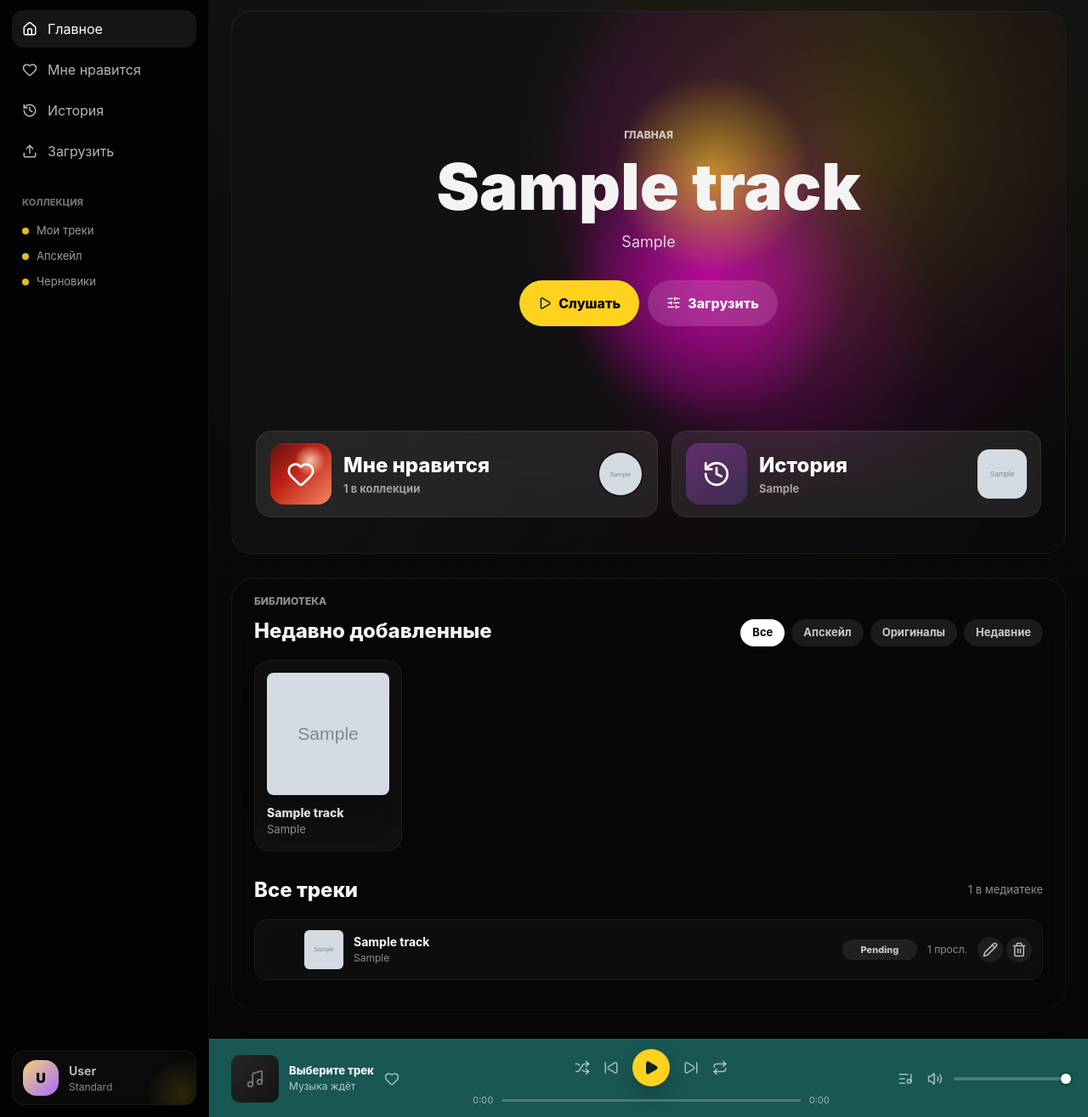
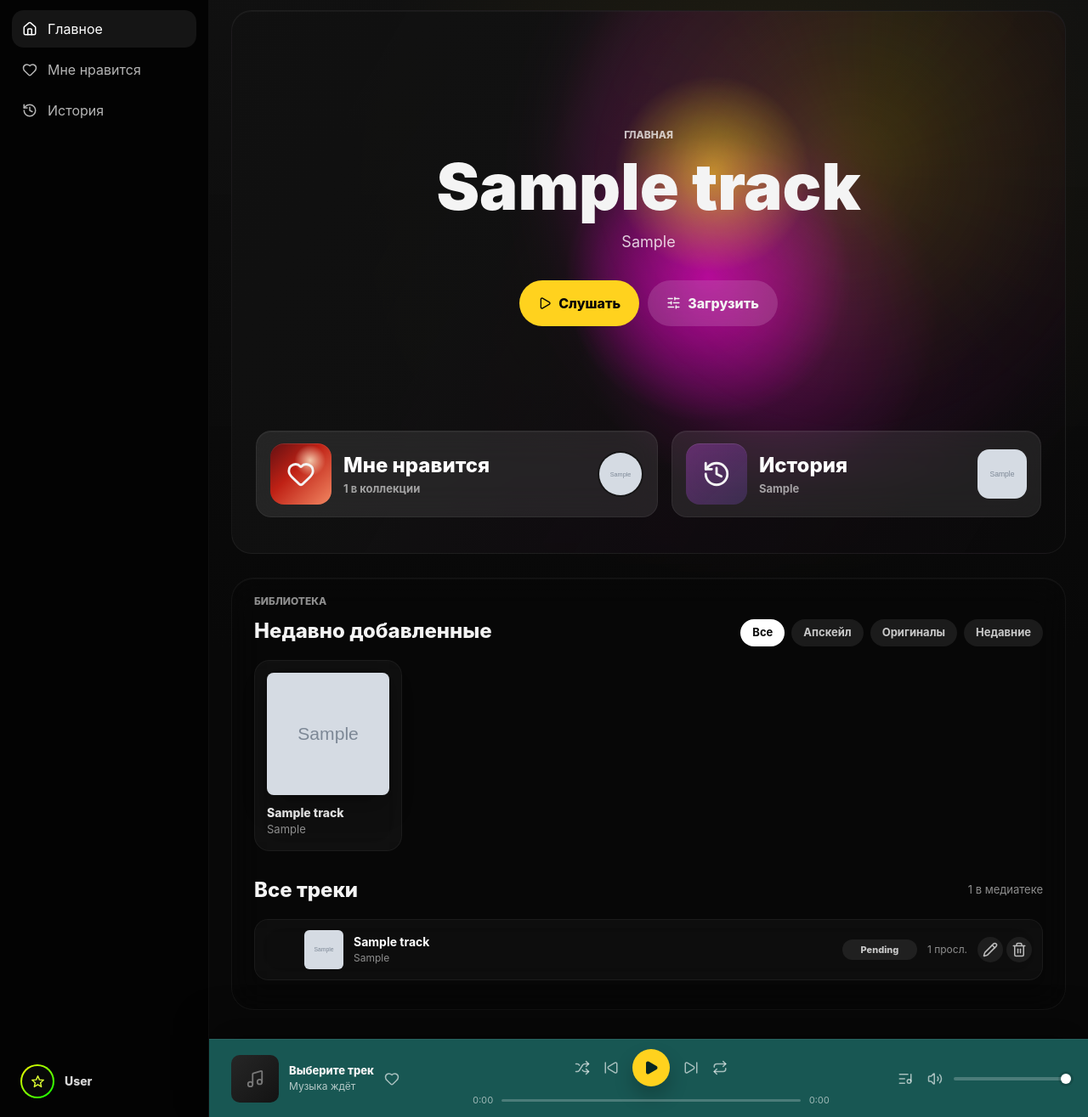
Before and after one commit to Lotargo/sonata-music, a Django app: page / in a window 1280 px wide. Shown: the part 66-1381 px from the top of the page at 85% size. Run offline with Django 5.2, Linux system fonts and the light colour scheme; tables that the repository leaves empty hold one stand-in row (values such as "Sample post"); grey boxes marked "Sample" are stand-in pictures; some libraries are stand-ins or nearby versions.

Commit message:
Polish sidebar profile

```diff
--- a/music/static/music/css/modules/sidebar.css
+++ b/music/static/music/css/modules/sidebar.css
@@ -38,8 +38,7 @@
     gap: 4px;
 }
 
-.sidebar-link,
-.profile-entry {
+.sidebar-link {
     display: flex;
     align-items: center;
     gap: 12px;
@@ -55,74 +54,73 @@
 }
 
 .sidebar-link:hover,
-.sidebar-link.is-active,
-.profile-entry:hover,
-.profile-entry.is-active {
+.sidebar-link.is-active {
     background: rgba(255, 255, 255, .07);
     color: #fff;
 }
 
-.sidebar-link svg,
-.profile-entry svg {
+.sidebar-link svg {
     width: 18px;
     height: 18px;
     flex: 0 0 auto;
 }
 
-.sidebar-section {
-    margin-top: 30px;
-    padding: 0 12px;
+.profile-entry {
+    display: flex;
+    align-items: center;
+    gap: 12px;
+    margin-top: auto;
+    position: relative;
+    min-height: 52px;
+    padding: 8px 10px;
+    border-radius: 999px;
+    color: rgba(255, 255, 255, .84);
+    text-decoration: none;
+    transition: color .16s ease, background .16s ease;
 }
 
-.sidebar-label {
-    margin-bottom: 10px;
-    color: #6f6f6f;
-    font-size: 11px;
-    font-weight: 800;
-    text-transform: uppercase;
-}
-
-.playlist-dot {
-    display: flex;
-    align-items: center;
-    gap: 9px;
-    min-height: 30px;
-    color: #9a9a9a;
-    font-size: 13px;
-}
-
-.playlist-dot span {
-    width: 8px;
-    height: 8px;
-    border-radius: 50%;
-    background: var(--yellow);
-    opacity: .9;
-}
-
-.profile-entry {
-    margin-top: auto;
-    position: relative;
-    min-height: 64px;
-    padding: 10px 12px;
-    border: 1px solid rgba(255, 255, 255, .06);
-    background: rgba(255, 255, 255, .03);
-    overflow: hidden;
+.profile-entry:hover,
+.profile-entry.is-active {
+    background: rgba(255, 255, 255, .035);
+    color: #fff;
 }
 
 .profile-avatar {
     display: grid;
     place-items: center;
     flex: 0 0 auto;
-    border-radius: 16px;
-    background: linear-gradient(135deg, #f2d379, #a76cff);
-    color: #090909;
-    font-weight: 900;
-    width: 42px;
-    height: 42px;
+    width: 40px;
+    height: 40px;
+    border-radius: 50%;
+    background:
+        linear-gradient(#080808, #080808) padding-box,
+        linear-gradient(135deg, #ffff00, #00ff00) border-box;
+    border: 2px solid transparent;
+    color: #dfff32;
+}
+
+.profile-avatar svg {
+    width: 19px;
+    height: 19px;
+    fill: none;
+    stroke: currentColor;
+    stroke-width: 2.4;
+    stroke-linejoin: round;
+}
+
+.profile-avatar path {
+    fill: rgba(255, 255, 255, .03);
+    stroke: currentColor;
+}
+
+.profile-copy {
+    display: grid;
+    gap: 4px;
+    min-width: 0;
 }
 
 .profile-name,
-.profile-plan {
+.profile-pro {
     display: block;
     overflow: hidden;
     text-overflow: ellipsis;
@@ -131,21 +129,29 @@
 
 .profile-name {
     font-size: 14px;
-    font-weight: 750;
+    font-weight: 780;
+    line-height: 1.1;
 }
 
-.profile-plan {
-    color: rgba(255, 255, 255, .52);
-    font-size: 12px;
+.profile-pro {
+    display: inline-flex;
+    align-items: center;
+    gap: 5px;
+    width: fit-content;
+    max-width: 100%;
+    padding: 2px 8px 2px 6px;
+    border-radius: 999px;
+    background: linear-gradient(135deg, rgba(255, 255, 0, .18), rgba(0, 255, 0, .13));
+    color: #efffd1;
+    font-size: 11px;
+    font-weight: 850;
+    line-height: 1.2;
 }
 
-.profile-glow {
-    position: absolute;
-    inset: auto -30px -34px auto;
-    width: 92px;
-    height: 92px;
+.profile-pro-mark {
+    width: 7px;
+    height: 7px;
     border-radius: 50%;
-    background: radial-gradient(circle, rgba(255, 214, 0, .22), transparent 64%);
-    opacity: .65;
-    pointer-events: none;
+    background: linear-gradient(135deg, #ffff00, #00ff00);
+    box-shadow: 0 0 10px rgba(127, 255, 0, .38);
 }
--- a/music/static/music/css/style.css
+++ b/music/static/music/css/style.css
@@ -1,7 +1,7 @@
 @import url("modules/variables.css");
 @import url("modules/base.css");
 @import url("modules/layout.css");
-@import url("modules/sidebar.css");
+@import url("modules/sidebar.css?v=5");
 @import url("modules/hero.css");
 @import url("modules/home.css?v=4");
 @import url("modules/buttons.css");
--- a/music/templates/music/base.html
+++ b/music/templates/music/base.html
@@ -10,7 +10,7 @@
     <script src="https://unpkg.com/wavesurfer.js@7"></script>
     <script src="https://unpkg.com/lucide@latest"></script>
 
-    <link rel="stylesheet" href="{% static 'music/css/style.css' %}?v=4">
+    <link rel="stylesheet" href="{% static 'music/css/style.css' %}?v=5">
     <script>
         tailwind.config = {
             darkMode: 'class',
@@ -66,25 +66,23 @@
                 <a href="{% url 'history' %}" class="sidebar-link {% if request.resolver_match.url_name == 'history' %}is-active{% endif %}">
                     <i data-lucide="history"></i><span>История</span>
                 </a>
-                <button type="button" onclick="openUploadModal()" class="sidebar-link">
-                    <i data-lucide="upload"></i><span>Загрузить</span>
-                </button>
             </nav>
 
-            <div class="sidebar-section">
-                <p class="sidebar-label">Коллекция</p>
-                <div class="playlist-dot"><span></span> Мои треки</div>
-                <div class="playlist-dot"><span></span> Апскейл</div>
-                <div class="playlist-dot"><span></span> Черновики</div>
-            </div>
-
             <a href="{% url 'account' %}" class="profile-entry {% if request.resolver_match.url_name == 'account' %}is-active{% endif %}">
-                <span class="profile-avatar">U</span>
-                <span class="min-w-0">
-                    <span class="profile-name">User</span>
-                    <span class="profile-plan">Standard</span>
+                <span class="profile-avatar" aria-hidden="true">
+                    <svg viewBox="0 0 32 32" role="img" focusable="false">
+                        <path d="M16 4.5 19.2 12l8.1.7-6.1 5.3 1.8 8-7-4.2L9 26l1.8-8-6.1-5.3 8.1-.7L16 4.5Z" />
+                    </svg>
                 </span>
-                <span class="profile-glow"></span>
+                <span class="profile-copy">
+                    <span class="profile-name">{% if request.user.is_authenticated %}{{ request.user.username }}{% else %}User{% endif %}</span>
+                    {% if request.user.profile.is_pro %}
+                    <span class="profile-pro">
+                        <span class="profile-pro-mark" aria-hidden="true"></span>
+                        <span>Pro</span>
+                    </span>
+                    {% endif %}
+                </span>
             </a>
         </aside>
 
```
